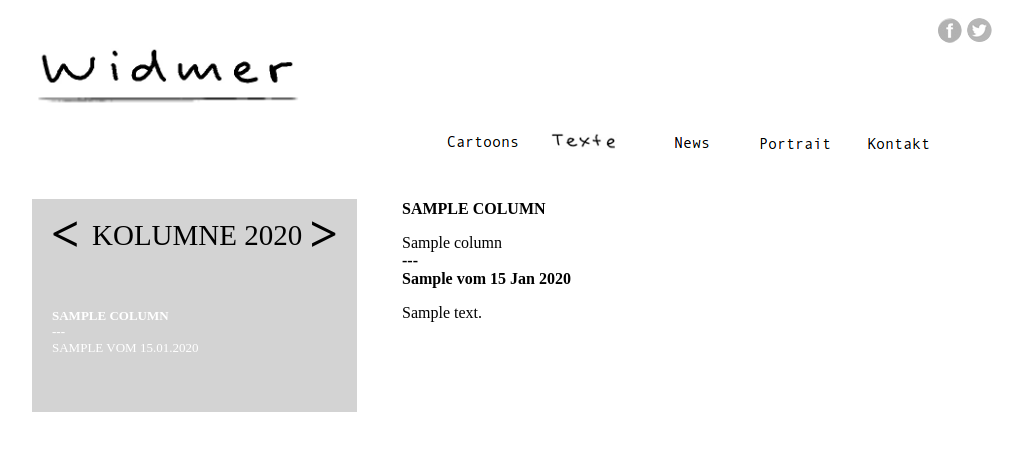
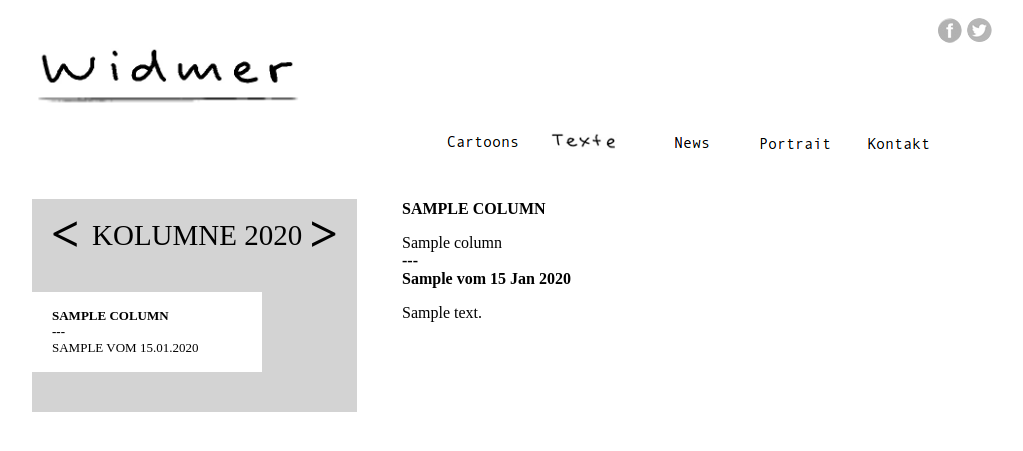
Before and after one commit to diellordielli/samueljordich, a Django app: page /column/ in a window 1280 px wide. Shown: the top 451 px of the page, without its empty margins (128-1151 px from the left). Run offline with Django 3.2, Linux system fonts and the light colour scheme; tables that the repository leaves empty hold one stand-in row (values such as "Sample post"); some libraries are stand-ins or nearby versions; some web fonts are replaced.

Commit message:
active tag for archive

```diff
--- a/ruediwidmerch/templates/texte.html
+++ b/ruediwidmerch/templates/texte.html
@@ -28,7 +28,7 @@
                     </div>
                     {% for column in year.list %}
                     <a href={{ column.get_absolute_url }}>
-                        <div class="archivelist {% if column.title == currentcolumn %}active{% endif %}">
+                        <div class="archivelist {% if column == newest %}active{% endif %}">
                             <br>
                             <div class="texttitle">
                                 <b>{{ column.title }}</b><br>
```
